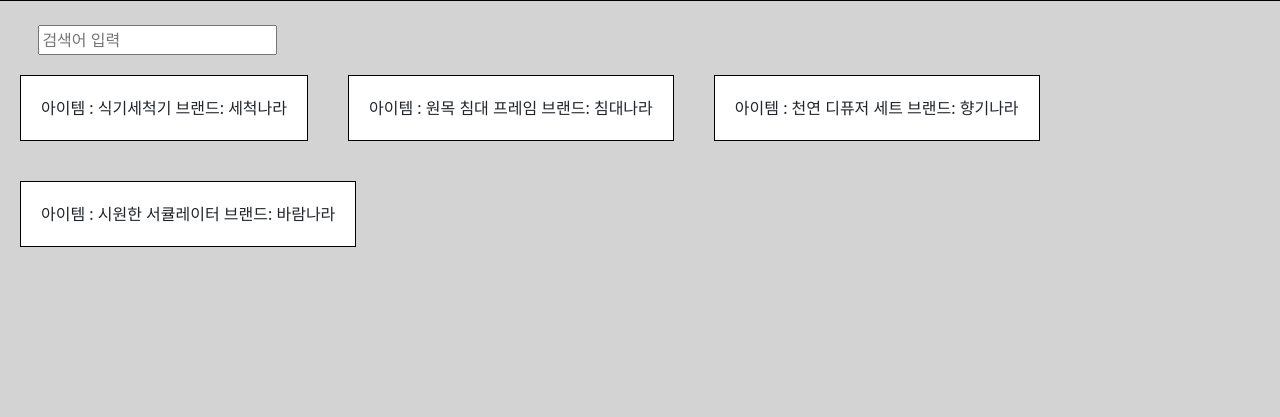
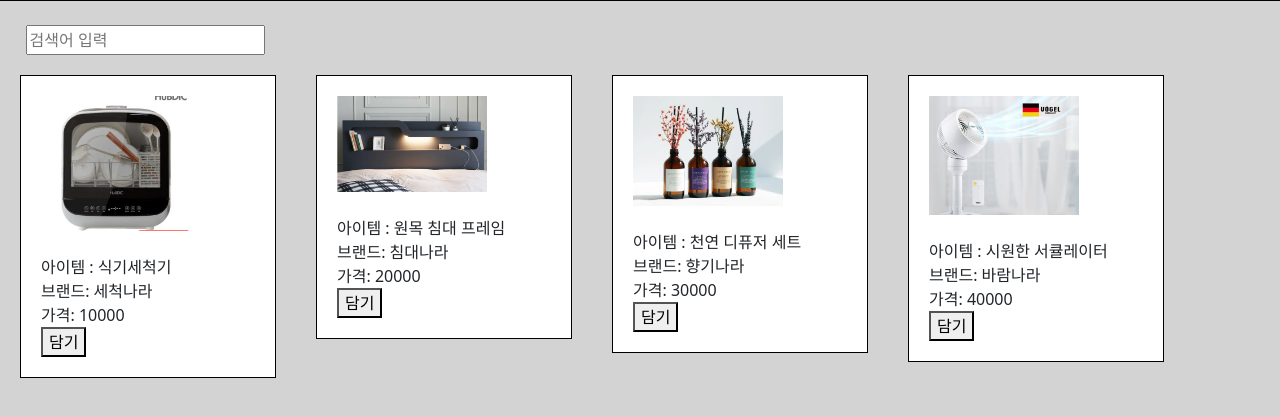
Before and after one commit to wodm15/javascript, a plain HTML site: page web/index.html in a window 1280 px wide. Shown: the part 69-486 px from the top of the page. Drawn offline with nearby package versions, Linux system fonts and the light colour scheme.

Commit message:
input function

```diff
--- a/web/index.html
+++ b/web/index.html
@@ -21,7 +21,7 @@
     <br>
     <!-- input 기능 -->
     <div>
-        <input class="input" placeholder="검색어 입력">
+        <input class="inputSearch" placeholder="검색어 입력">
     </div>
 
     <div id="list"></div>
@@ -29,31 +29,74 @@
 </body>
 
 <script>
+    fetch('store.json')
+    .then(res => res.json())
+    .then (data=> {
 
-        fetch('store.json')
-        .then(res => res.json())
-        .then (data=> {
-            const products = data.products;   //product 가져오기
+        const products = data.products;   //product 가져오기
 
-            products.forEach(products => {
-                const createDiv = document.createElement('div');
+        rendering(products);        //렌더링
+
+        inputFilter(products);     //검색창 기능
+
+    })
+    .catch(error=>{
+        console.error(error);
+    })
+
+    function rendering(products){
+        products.forEach(products => {
+            const createDiv = document.createElement('div');
+            const info = document.createElement('div');
+            const img = document.createElement('img');
+            const button = document.createElement('button');
+
+            img.src= products.photo;
+
+            info.innerHTML =
+            `<br>
+            아이템 : ${products.title}
+            <br>
+            브랜드: ${products.brand}
+            <br>
+            가격: ${products.price}
+            <br> `;
+
+            button.textContent='담기'
+
+            createDiv.appendChild(img);
+            createDiv.appendChild(info);
+            createDiv.appendChild(button);
+            createDiv.classList.add('createDivClass');
+            createDiv.style.width= '20%';
+            createDiv.style.padding= '20px';
+            createDiv.style.background='white';
+            createDiv.style.border='1px solid black'
+            createDiv.style.margin='20px'
+            createDiv.style.float='left';
+            document.getElementById('list').appendChild(createDiv);
+        });
+    }
+
+    function inputFilter(products){
+    $('.inputSearch').on('input', function(){
+        const keyword = $(this).val().trim();
+        console.log(keyword);
+        $('.createDivClass').each(function(){
+            const post = $(this).html();
+            if(post.includes(keyword)){
+                $(this).show();
+            }
+            else{
+                $(this).hide();
+            }
+        });
+    });
+}
 
 
-                createDiv.textContent = `아이템 : ${products.title}\n브랜드: ${products.brand}`;
-
-                createDiv.style.padding= '20px';
-                createDiv.style.background='white';
-                createDiv.style.border='1px solid black'
-                createDiv.style.float='left';
-                createDiv.style.margin='20px'
-                document.getElementById('list').appendChild(createDiv);
-            });
 
 
-        })
-        .catch(error=>{
-            console.error(error);
-        })
 
 
 </script>
--- a/web/main.css
+++ b/web/main.css
@@ -21,10 +21,14 @@ span {
     margin-right: 30px;
 }
 
-.input {
-    margin-left: 3%;
+.inputSearch {
+    margin-left: 2%;
 }
 
-/* #list {
+/*  #list {
     display: inline-block;
 } */
+
+img {
+    width:70%;
+}
```
